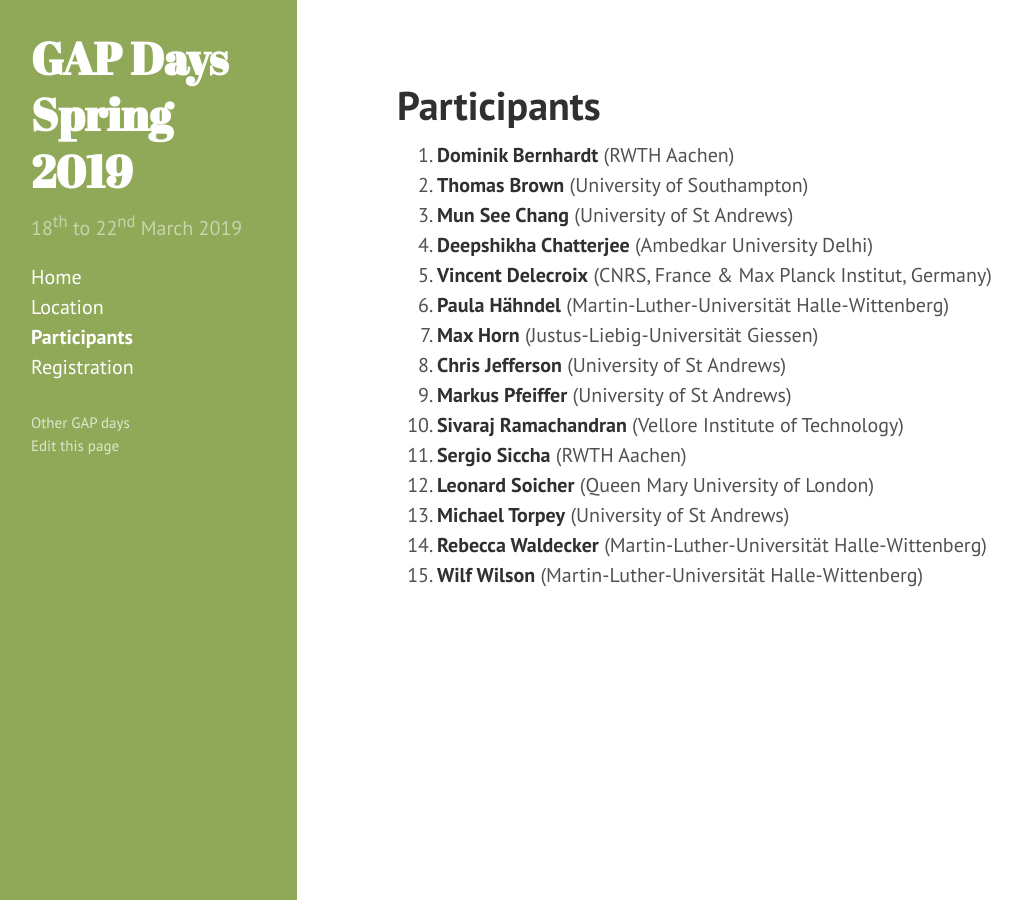
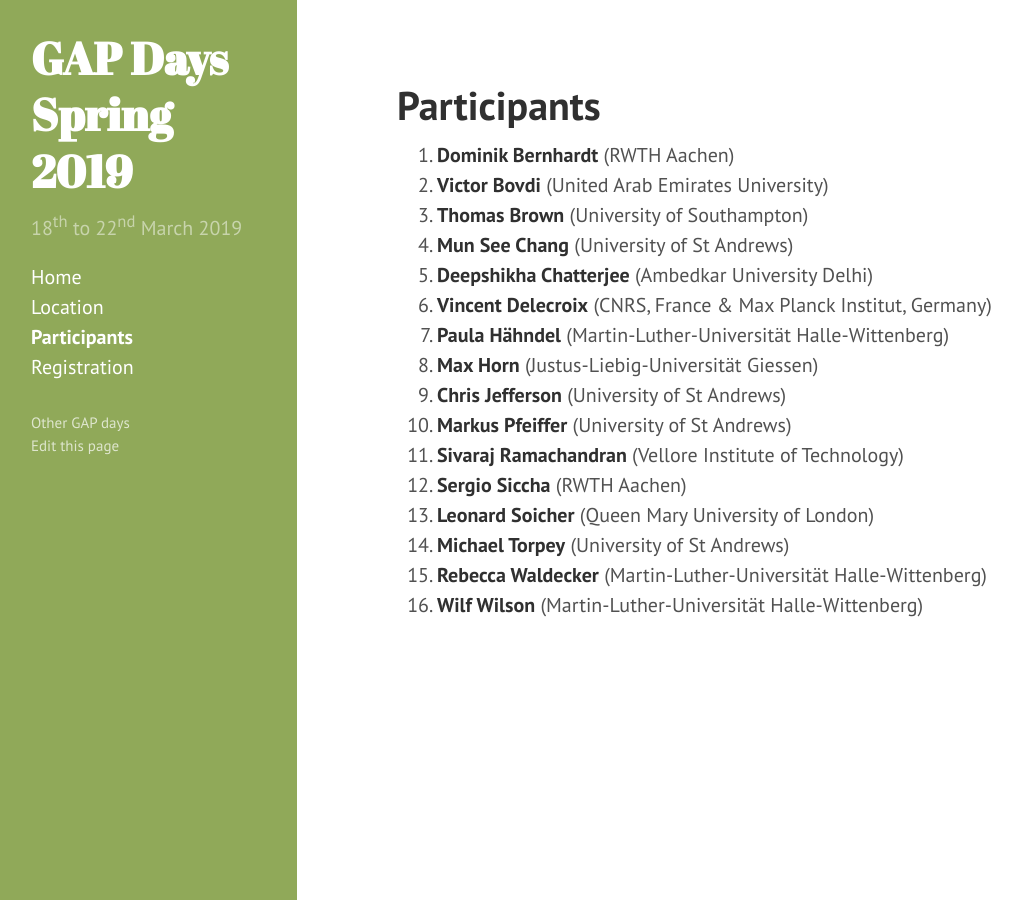
Before and after one commit to jesusmartinez-garcia/2020-01-21-colchester-workshop, a Jekyll site: the page built from participants.md, in a window 1280 px wide. Shown: the whole page, without its empty margins (3-1025 px from the left). Built offline with Jekyll 4.4.1, drawn with Linux system fonts in a browser that asks for light colours.

Commit message:
Add Bovdi

```diff
--- a/_data/participants.yml
+++ b/_data/participants.yml
@@ -1,5 +1,8 @@
 - name: Dominik Bernhardt
   affiliation: RWTH Aachen
+
+- name: Victor Bovdi
+  affiliation: United Arab Emirates University
 
 - name: Thomas Brown
   affiliation: University of Southampton
```
